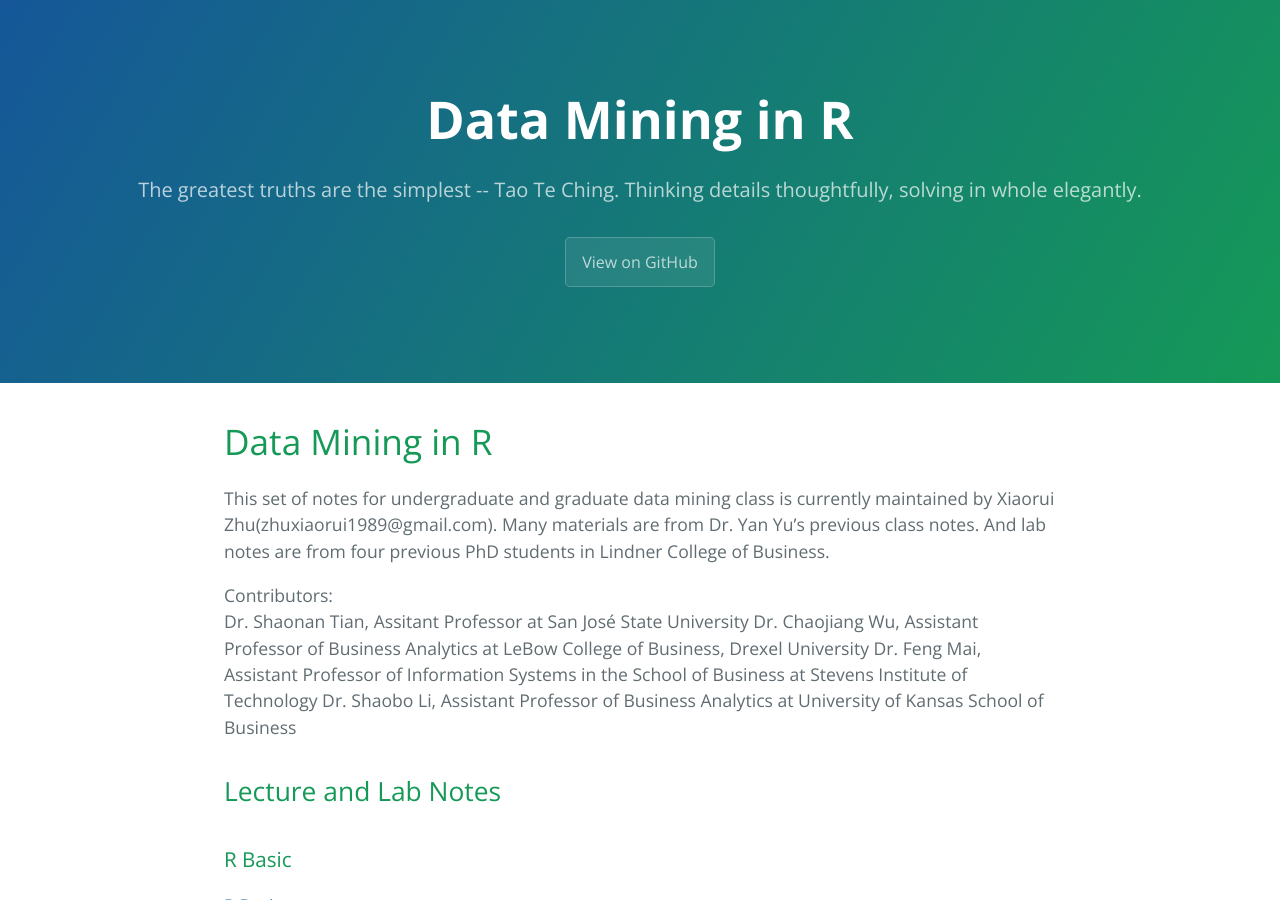
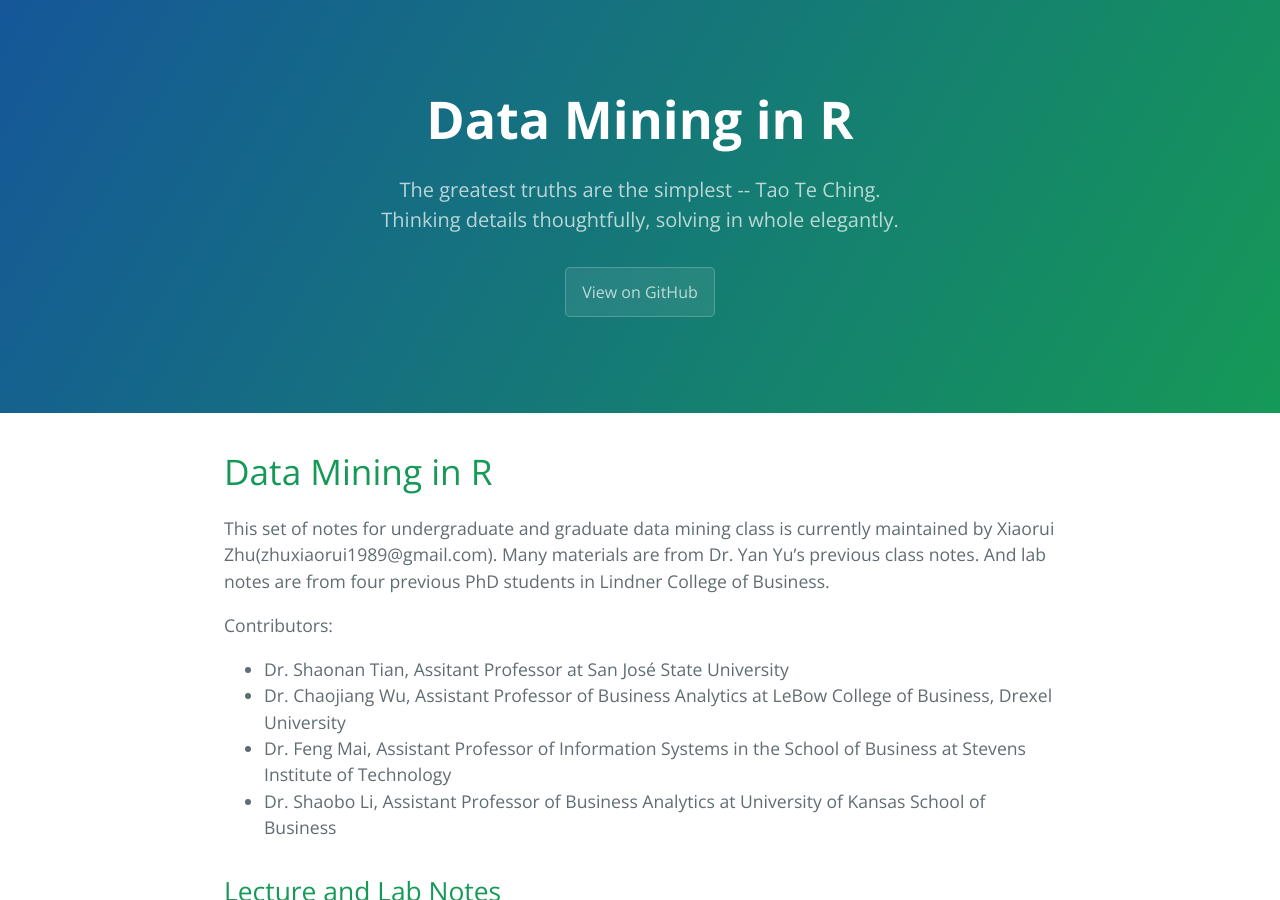
Before and after one commit to XiaoruiZhu/Data-Mining-R, a Jekyll site: the page built from docs/index.md, in a window 1280 px wide and 900 px high. Built offline with Jekyll 4.4.1, drawn with Linux system fonts in a browser that asks for light colours; our own code applies the rules of GitHub Pages for plain Markdown files.

```diff
--- a/docs/_config.yml
+++ b/docs/_config.yml
@@ -1,5 +1,6 @@
 title: "Data Mining in R"
-description: "The greatest truths are the simplest -- Tao Te Ching. Thinking details thoughtfully, solving in whole elegantly. "
+description: "The greatest truths are the simplest -- Tao Te Ching. <br /> Thinking details thoughtfully, solving in whole elegantly. "
 show_downloads: FALSE
 google_analytics:
 theme: jekyll-theme-cayman
+google_analytics: [UA-54280540-4]
--- a/docs/index.md
+++ b/docs/index.md
@@ -3,10 +3,10 @@
 This set of notes for undergraduate and graduate data mining class is currently maintained by Xiaorui Zhu(zhuxiaorui1989@gmail.com). Many materials are from Dr. Yan Yu's previous class notes. And lab notes are from four previous PhD students in Lindner College of Business.
 
 Contributors:
-Dr. Shaonan Tian, Assitant Professor at San José State University
-Dr. Chaojiang Wu, Assistant Professor of Business Analytics at LeBow College of Business, Drexel University
-Dr. Feng Mai, Assistant Professor of Information Systems in the School of Business at Stevens Institute of Technology
-Dr. Shaobo Li, Assistant Professor of Business Analytics at University of Kansas School of Business
+- Dr. Shaonan Tian, Assitant Professor at San José State University
+- Dr. Chaojiang Wu, Assistant Professor of Business Analytics at LeBow College of Business, Drexel University
+- Dr. Feng Mai, Assistant Professor of Information Systems in the School of Business at Stevens Institute of Technology
+- Dr. Shaobo Li, Assistant Professor of Business Analytics at University of Kansas School of Business
 
 
 ## Lecture and Lab Notes
```
